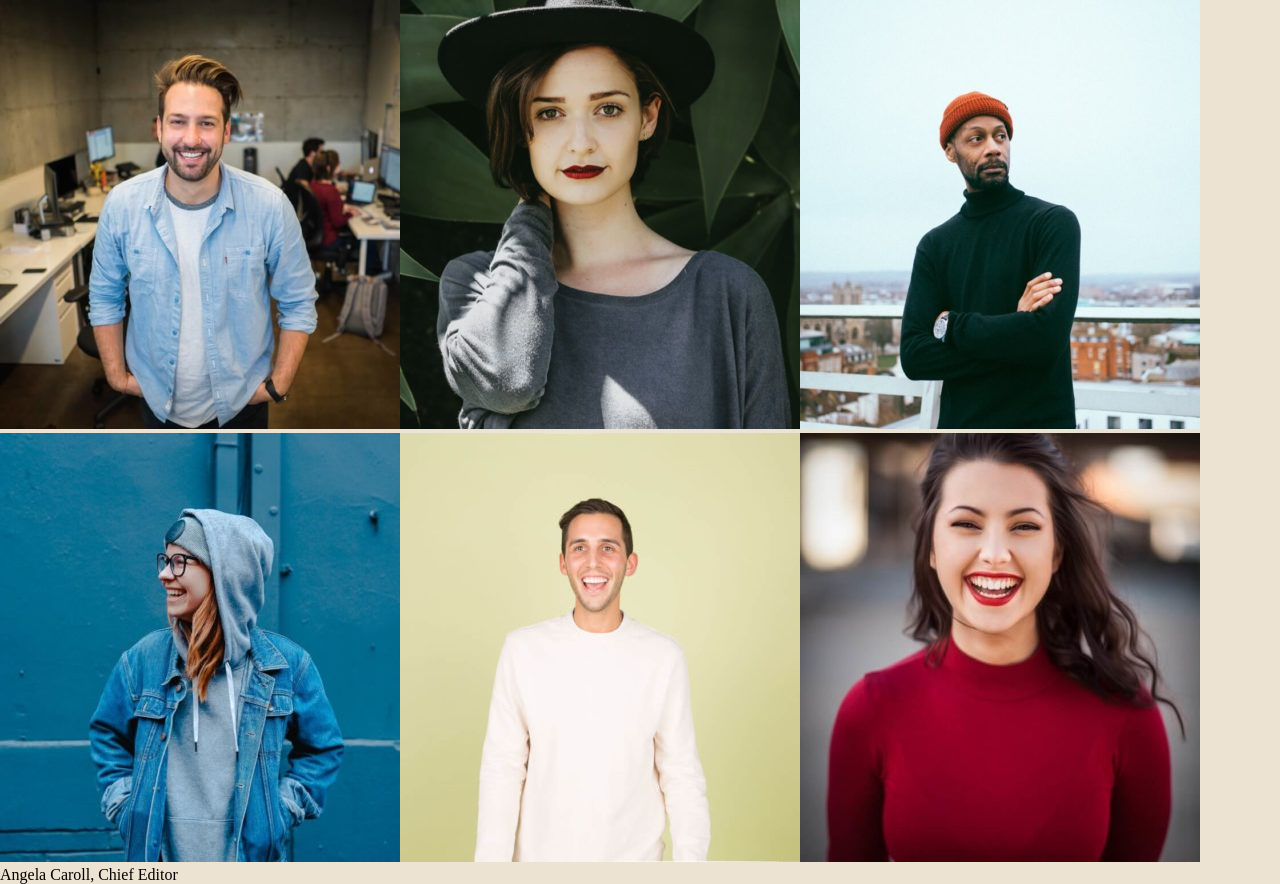
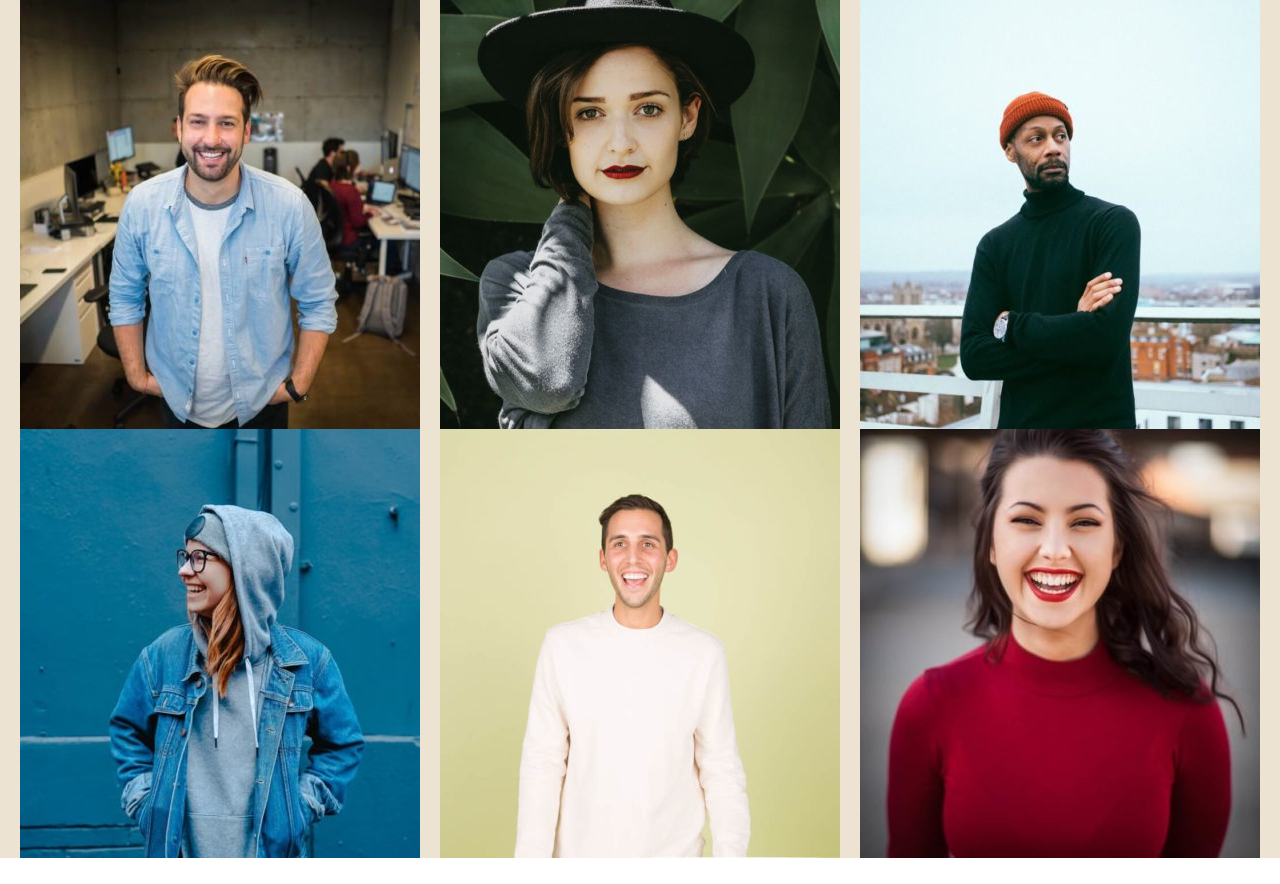
Before and after one commit to Andrea-Baggio/js-our-team, a plain HTML site: page index.html in a window 1280 px wide. After the commit the page ends 858 px from the top, so only its background shows below. Drawn offline with Linux system fonts and the light colour scheme.

Commit message:
problema con le immagini

```diff
--- a/css/style.css
+++ b/css/style.css
@@ -7,3 +7,10 @@
 .container {
     background-color: rgb(237, 227, 210);
 }
+
+.card {
+    margin: auto;
+    display: flex;
+    justify-content: space-evenly;
+    flex-wrap: wrap;
+}
--- a/js/script.js
+++ b/js/script.js
@@ -38,16 +38,14 @@ const objMembers = [
     },
 ];
 
-eleContainer.innerHTML += objMembers[1].name + ', ';
-eleContainer.innerHTML += objMembers[1].job;
+// eleContainer.innerHTML += objMembers[1].name + ', ';
+// eleContainer.innerHTML += objMembers[1].job;
 
 const eleCard = document.querySelector('.card');
 
 for (let i = 0; i < objMembers.length; i++) {
 	const eleImg = document.createElement('img');
 	eleImg.src = objMembers[i].picture;
-
-	// eleImg.classList.add('member-img');
 	eleCard.append(eleImg);
 
     console.log(objMembers[i]);
```
